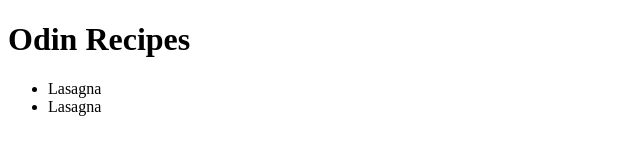
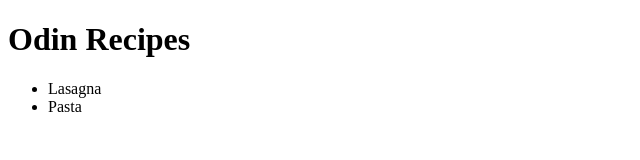
Before and after one commit to xTeeque/odin-recipes, a plain HTML site: page index.html in a window 1280 px wide. Shown: the full height of the page, 0-640 px from the left. Drawn offline with Linux system fonts and the light colour scheme.

Commit message:
Updating the index to the updated links file

```diff
--- a/index.html
+++ b/index.html
@@ -9,7 +9,7 @@
     <h1>Odin Recipes</h1>
     <ul>
     <li href="recipes/lasagna.html">Lasagna</li>
-    <li href="recipes/lasagna.html">Lasagna</li>
+    <li href="recipes/pasta.html">Pasta</li>
     </ul>
 </body>
 </html>
```
